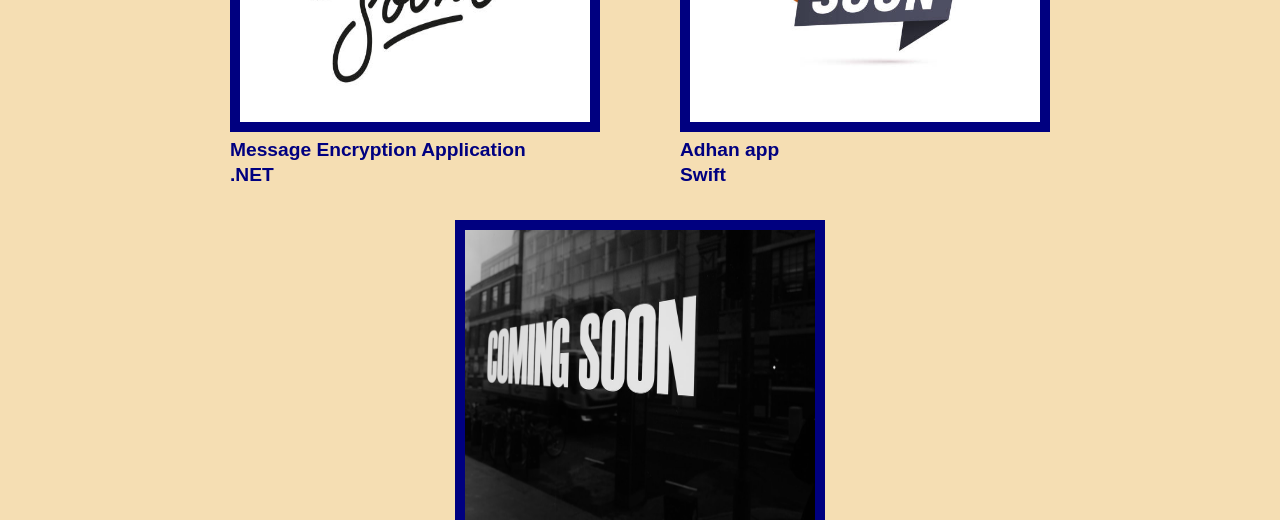
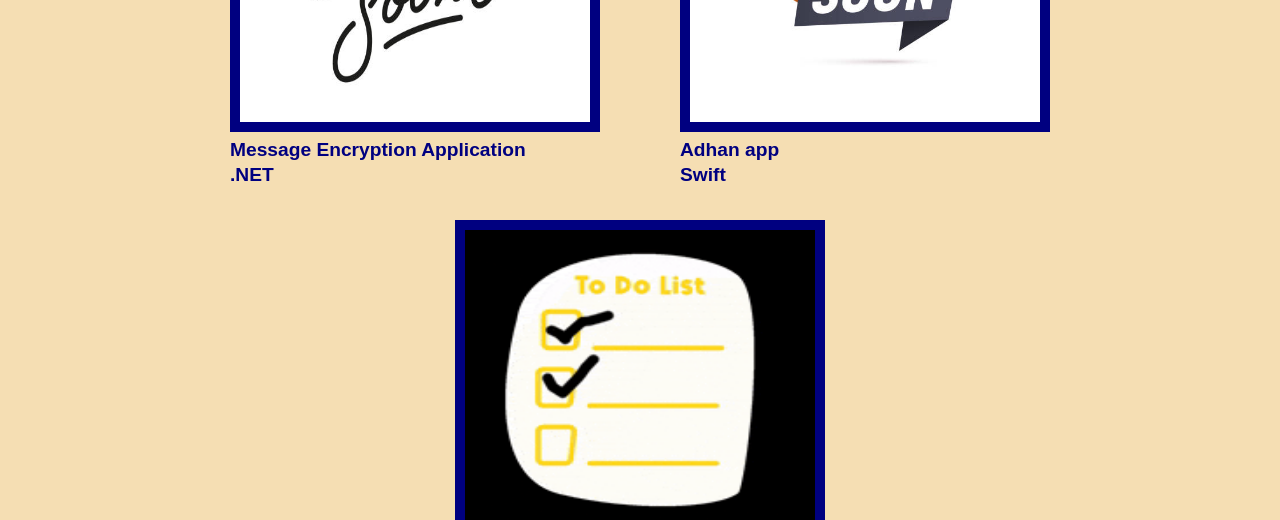
Before and after one commit to omarfarah123/Omar-Personal-Portfolio, a plain HTML site: page index.html in a window 1280 px wide. Shown: the part 1884-2404 px from the top of the page. Drawn offline with Linux system fonts and the light colour scheme.

Commit message:
Added link to ToDoList&Mealplanner webApp

```diff
--- a/index.html
+++ b/index.html
@@ -45,7 +45,7 @@
             <figcaption class="bottom-left-title">Adhan app <br>Swift</figcaption>
         </figure>
         <figure id="ToDoList">
-            <a><img src="ComingSoonBlackWhite.jpg" alt="ToDoList Application">
+            <a href="https://mersant.github.io/studious-dollop/"><img src="toDoList.gif" alt="ToDoList Application">
                 <figcaption class="bottom-left-title">To do list application<br>HTML/CSS/JavaScript</figcaption>
         </figure>
     </main>
```
Also changed, not shown: madinah.jpg (added), toDoList.gif (added).
